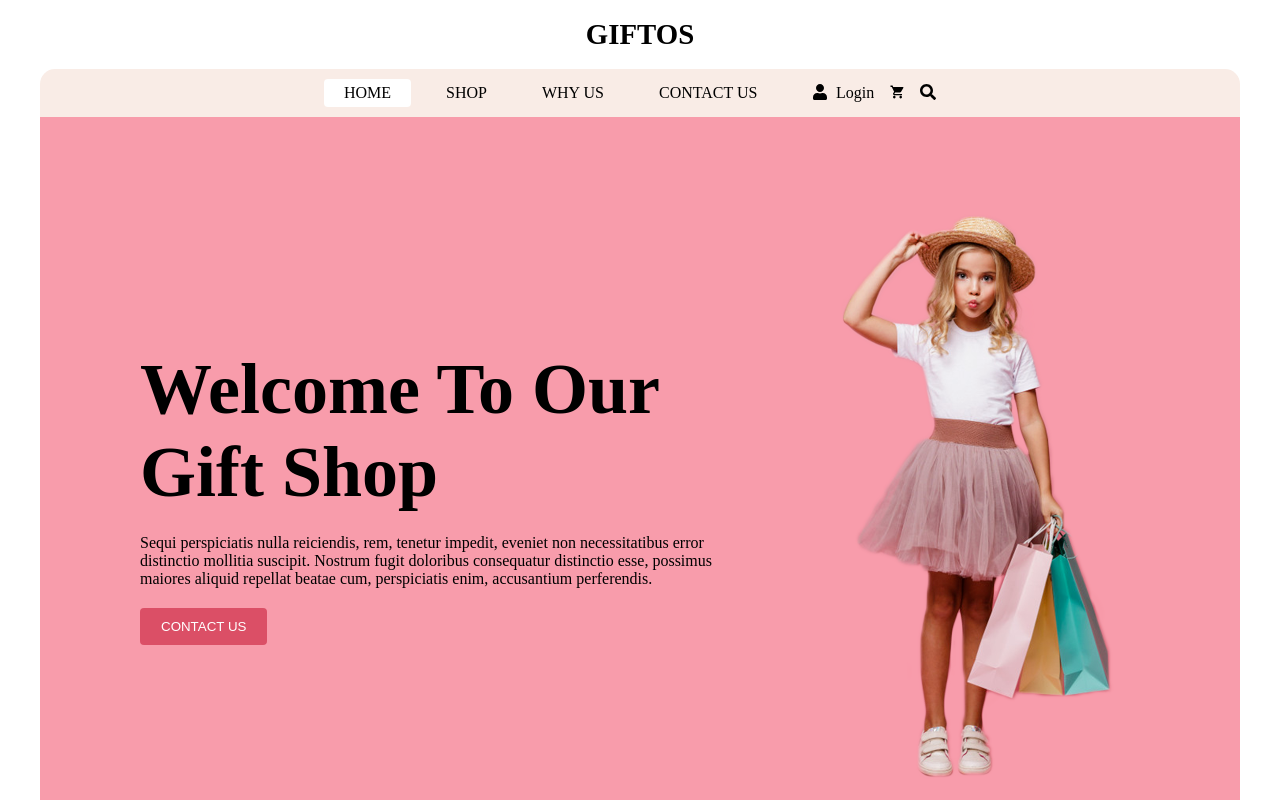
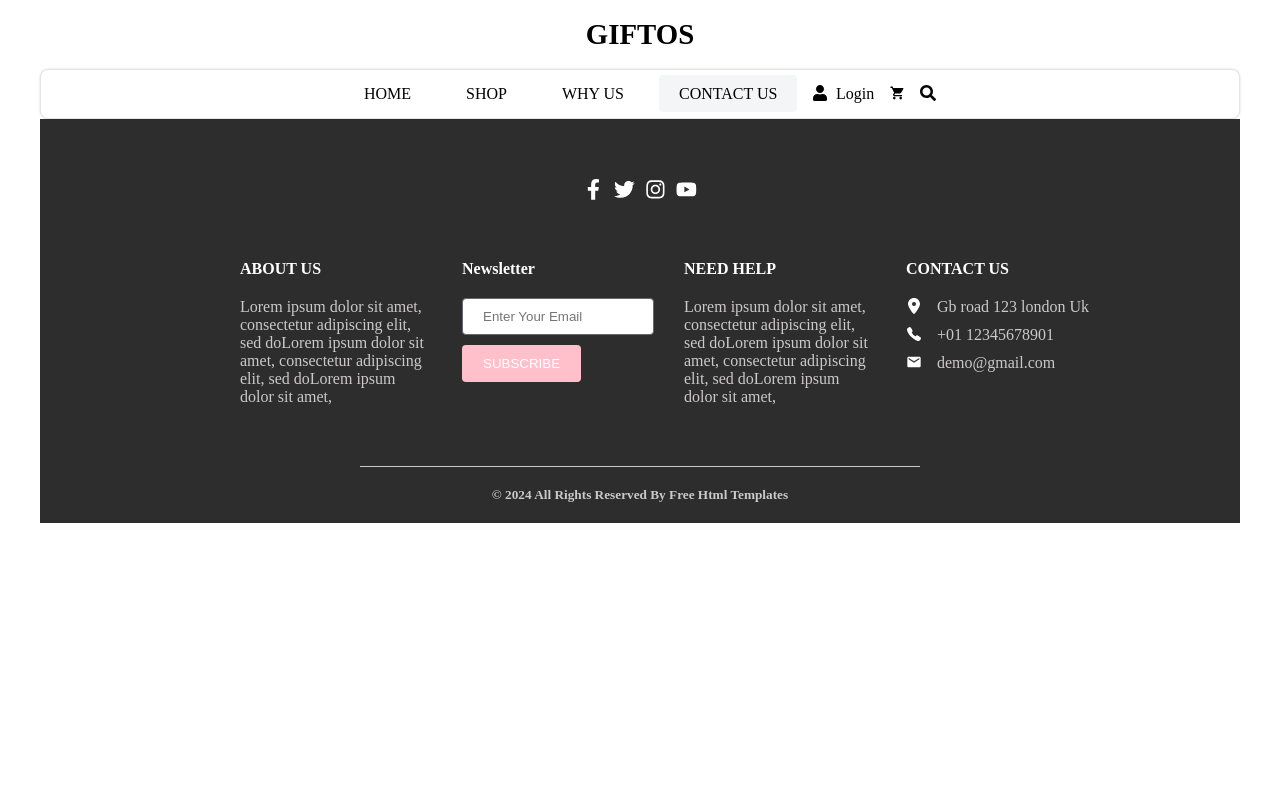
Before and after one commit to marabtw/eCommerse, a React (Create React App) app: page /contact-us in a window 1280 px wide. Shown: the top 800 px of the page. Built offline with nearby package versions, Linux system fonts and the light colour scheme.

Commit message:
Add React Router for dynamic page rendering

```diff
--- a/package.json
+++ b/package.json
@@ -9,6 +9,7 @@
     "react": "^18.2.0",
     "react-dom": "^18.2.0",
     "react-icons": "^5.0.1",
+    "react-router-dom": "^6.22.3",
     "react-scripts": "5.0.1",
     "scss": "^0.2.4",
     "web-vitals": "^2.1.4"
--- a/src/assets/styles/_variables.scss
+++ b/src/assets/styles/_variables.scss
@@ -23,7 +23,7 @@ $headerItemBg: #f4f5f6;
 $headerItemBg_main: #fff;
 $headerItemBorderRadius: 4px;
 $headerItemPaddingX: 20px;
-$headerItemPaddingY: 5px;
+$headerItemPaddingY: 10px;
 
 //app
 $appSliderBorderRadiusBottom: 15px;
--- a/src/components/ui/button/Button.jsx
+++ b/src/components/ui/button/Button.jsx
@@ -7,7 +7,6 @@ const Button = ({
   uppercase = false,
   tabIndexStatus,
 }) => {
-	console.log(tabIndexStatus)
   return (
     <button
       className={`${styles.button} ${styles[`button_${color}`]} ${
--- a/src/layout/Header/Header.jsx
+++ b/src/layout/Header/Header.jsx
@@ -2,23 +2,54 @@ import React from "react"
 import styles from "./Header.module.scss"
 import { UserIcon, CartIcon, SearchIcon } from "../../components/ui/icons/icons"
 import Heading from "../../components/ui/heading/Heading"
+import { Link, useLocation } from "react-router-dom"
 
 const Header = () => {
+  const location = useLocation()
+
   return (
     <header className={styles.header}>
       <h1 className={styles.header__title}>GIFTOS</h1>
-      <ul className={`${styles.header__nav} ${styles.main}`}>
-        <li className={`${styles.header__item} ${styles.active}`}>Home</li>
-        <li className={`${styles.header__item}`}>Shop</li>
-        <li className={`${styles.header__item}`}>why us</li>
-        <li className={`${styles.header__item}`}>contact us</li>
-        <li className={`${styles.header__item}`}>
+      <ul
+        className={`${styles.header__nav} ${
+          location.pathname === "/" ? styles.main : ""
+        }`}
+      >
+        <li
+          className={`${styles.header__item} ${
+            location.pathname === "/" ? styles.active : ""
+          }`}
+        >
+          <Link to="/">Home</Link>
+        </li>
+        <li
+          className={`${styles.header__item} ${
+            location.pathname === "/shop" ? styles.active : ""
+          }`}
+        >
+          <Link to="/shop">Shop</Link>
+        </li>
+        <li
+          className={`${styles.header__item} ${
+            location.pathname === "/why-us" ? styles.active : ""
+          }`}
+        >
+          <Link to="/why-us">Why Us</Link>
+        </li>
+        <li
+          className={`${styles.header__item} ${
+            location.pathname === "/contact-us" ? styles.active : ""
+          }`}
+        >
+          <Link to="/contact-us">Contact Us</Link>
+        </li>
+        <li className={styles.header__item}>
           <div className={styles.header__login}>
-            <UserIcon className={styles.header__icon}/>
+            <UserIcon className={styles.header__icon} />
             <span>Login</span>
           </div>
-          <CartIcon className={styles.header__icon}/>
-          <SearchIcon className={styles.header__icon}/>
+          <CartIcon className={styles.header__icon} />
+          <SearchIcon className={styles.header__icon} />
         </li>
       </ul>
     </header>
--- a/src/layout/Header/Header.module.scss
+++ b/src/layout/Header/Header.module.scss
@@ -5,7 +5,7 @@
   flex-direction: column;
 }
 
-.header__title{
+.header__title {
   text-align: center;
   margin: $headerHeadingMarginY 0;
   font-weight: 700;
@@ -18,37 +18,48 @@
   justify-content: center;
   align-items: center;
   gap: $headerVerticalGap;
+  padding: $headerPaddingY 0;
   background: $headerNavBg;
-  padding: $headerPaddingY 0;
   border-radius: $headerNavBorderRadius;
   border: 1px solid $headerNavBorderColor;
   box-shadow: 0px 0px 4px -3px #000000;
+  height: max-content;
+  transition: background-color 0.1s ease-in;
 
   .header__item {
-		padding: $headerItemPaddingY $headerItemPaddingX;
-    text-transform: uppercase;
-    border-radius: $headerItemBorderRadius;
-		cursor: pointer;
+    margin: 5px 0;
 
     & > * {
       cursor: pointer;
+    }
+    & > a {
+      text-transform: uppercase;
+      border-radius: $headerItemBorderRadius;
+      padding: $headerItemPaddingY $headerItemPaddingX;
+      width: 100%;
+      height: 100%;
+      text-decoration: none;
+      color: #000000;
+      transition: background 0.1s ease-in;
+
+      &:hover {
+        background-color: $headerItemBg;
+      }
     }
 
     &:has(.header__login) {
       display: flex;
       gap: $headerVerticalGap;
       text-transform: none;
-			cursor: default;
     }
 
-    &.active {
+    &.active > a {
       background-color: $headerItemBg;
     }
 
-		.header__login{
+    .header__login {
       display: flex;
       gap: calc($headerVerticalGap / 2);
-
     }
   }
 }
@@ -63,7 +74,7 @@
   border-bottom-right-radius: $headerNavBorderRadiusBottom;
 
   .header__item {
-    &.active {
+    &.active > a {
       background-color: $headerItemBg_main;
     }
   }
--- a/src/layout/Layout.jsx
+++ b/src/layout/Layout.jsx
@@ -1,14 +1,23 @@
 import styles from "./Layout.module.scss"
-import App from "../pages/app/App"
 import Footer from "./footer/Footer"
 import Header from "./header/Header"
+import App from "../pages/app/App"
+import ShopPage from "../pages/shop/ShopPage"
+import { BrowserRouter as Router, Route, Routes } from "react-router-dom"
 
 function Layout() {
   return (
     <div className={styles.layout}>
-			<Header/>
-      <App />
-      <Footer />
+      <Router>
+        <Header />
+        <Routes>
+          <Route path="/" element={<App />} />
+          <Route path="/shop" element={<ShopPage />} />
+          <Route path="/why-us" element={<ShopPage />} />
+          <Route path="/contact-us" element={<ShopPage />} />
+        </Routes>
+        <Footer />
+      </Router>
     </div>
   )
 }
--- /dev/null
+++ b/src/pages/shop/ShopPage.jsx
@@ -0,0 +1,12 @@
+import styles from "./ShopPage.module.scss"
+import React from 'react'
+
+const ShopPage = () => {
+	return (
+		<div>
+
+		</div>
+	)
+}
+
+export default ShopPage
```
Also changed, not shown: src/pages/shop/Shop.jsx (deleted, +0 -12 lines), src/pages/shop/Shop.module.scss (deleted), src/pages/shop/ShopPage.module.scss (added), 1 other file (tests, documents, lock files or other folders). Lines whose indentation alone changed are shown as unchanged.
